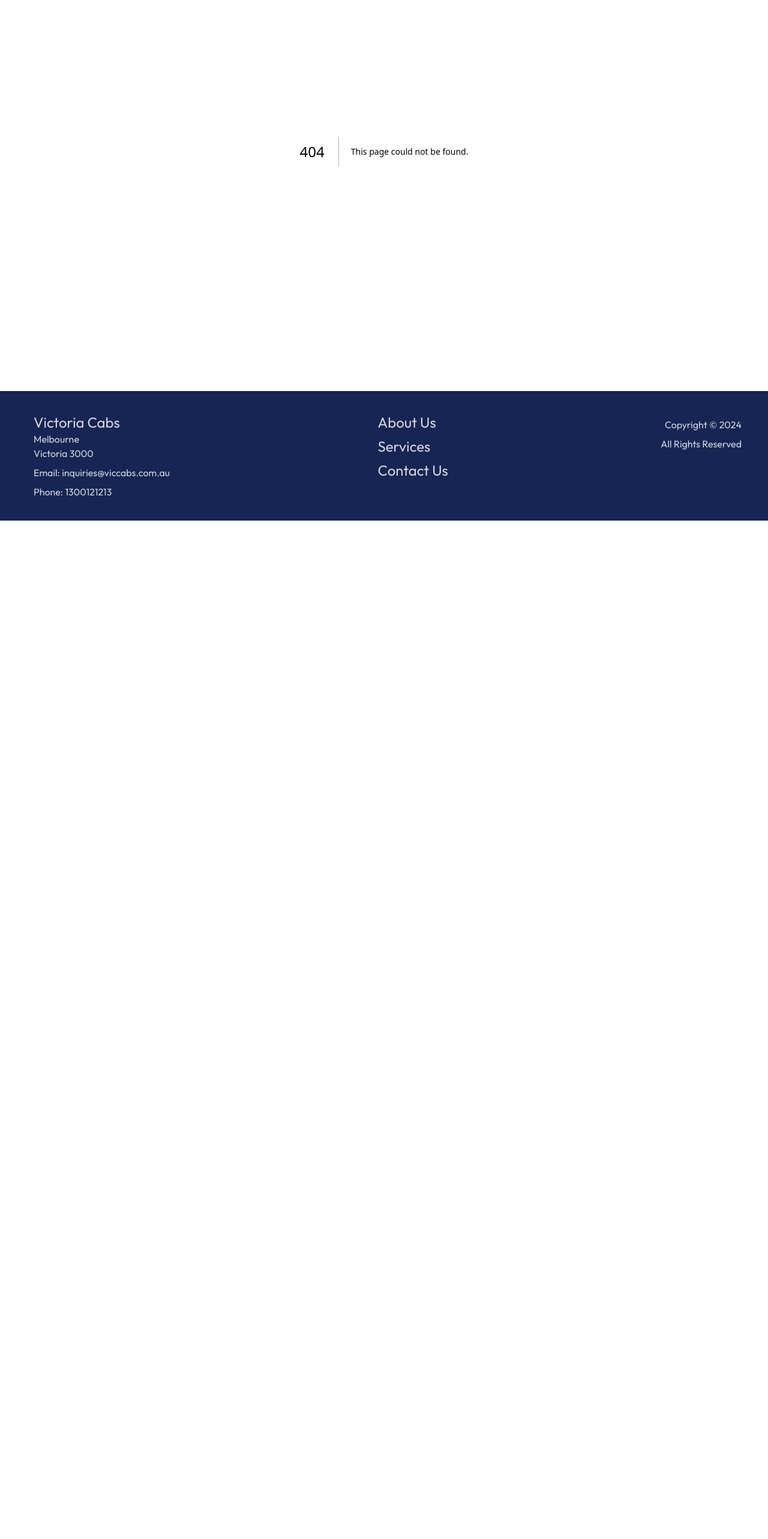
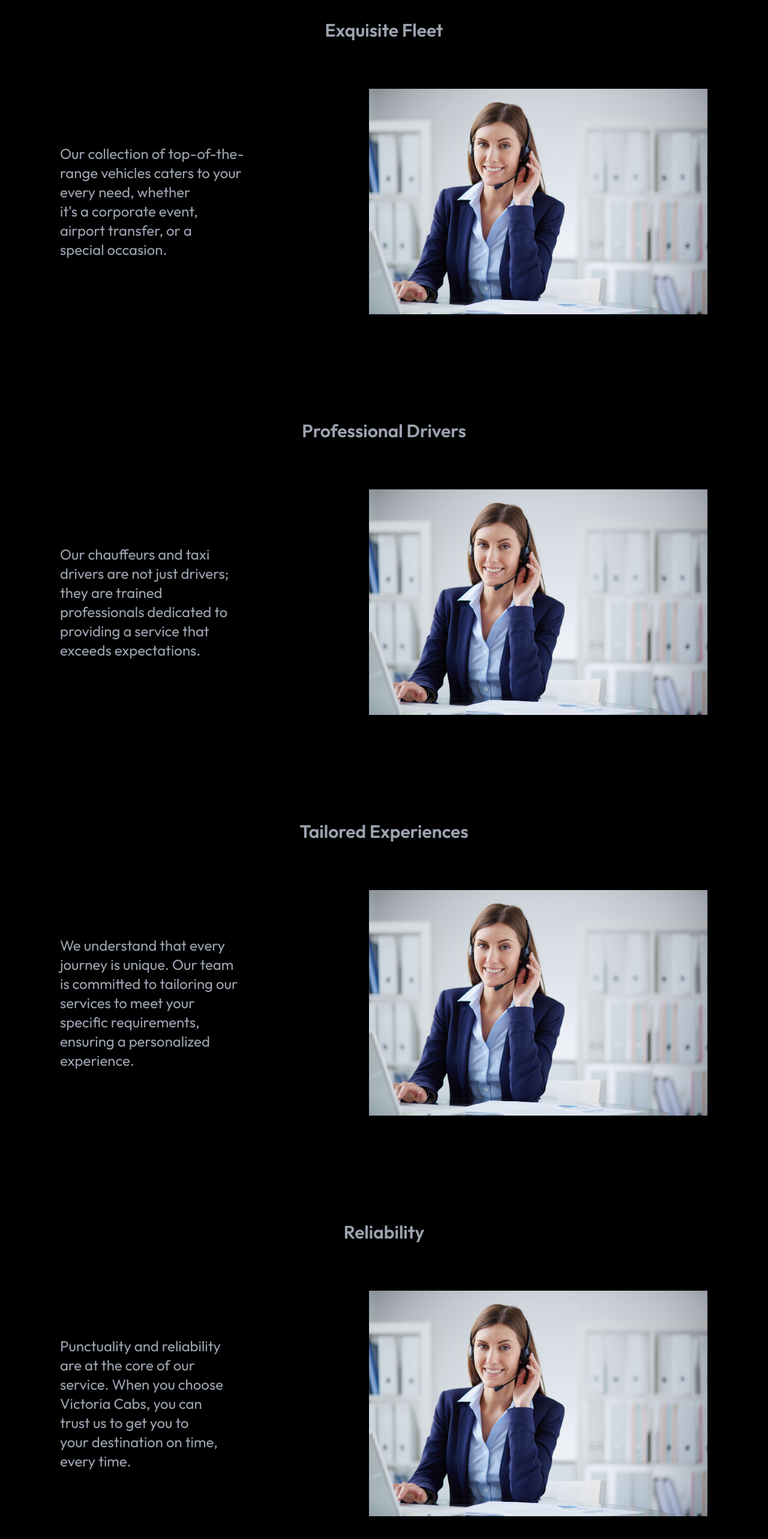
Before and after one commit to Dee1122020/viccabs, a Next.js app: page /pages/whyChoose in a window 1280 px wide. Before the commit this address had no page. Shown: the part 228-2794 px from the top of the page at 60% size. Before the commit the page ends 1096 px from the top, so only its background shows below. Built offline with nearby package versions, Linux system fonts and the light colour scheme.

Commit message:
Why Choose Us page completed

```diff
--- /dev/null
+++ b/app/pages/whyChoose/page.tsx
@@ -0,0 +1,111 @@
+import React from 'react'
+
+function WhyChoose() {
+  return (
+    <div className='bg-black text-gray-400 p-5'>
+        <section>
+            <h2 className='text-4xl font-bold text-center sm:text-5xl mb-6 py-6'>Why Choose Victoria Cabs</h2>
+        </section>
+
+        <section className='mb-10'>
+            <div className='flex flex-col px-10'>
+
+                <h3 className='text-3xl font-semibold py-10 text-center'>Exquisite Fleet</h3>
+
+                <div className='flex flex-row gap-40 items-center mt-10 mb-10'>
+                    <div className='w-1/3 items-center px-10'>
+                        <p className='text-1xl text-pretty sm:text-2xl'>
+                            Our collection of top-of-the-range vehicles caters to your every need, whether it's a corporate event, airport transfer, or a special occasion.
+                        </p>
+                    </div>
+
+                    <div className='w-1/2 items-center border-none rounded-sm px-2'>
+                        <img src="/callcenter.jpg" alt="Call Center" />
+                    </div>
+
+                </div>
+
+                <h3 className='text-3xl font-semibold py-10 text-center capitalize mt-24'>Professional drivers</h3>
+
+                <div className='flex flex-row gap-40 items-center mt-10 mb-10'>
+                    <div className='w-1/3 items-center px-10'>
+                        <p className='text-1xl text-pretty sm:text-2xl'>
+                        Our chauffeurs and taxi drivers are not just drivers; they are trained professionals dedicated to providing a service that exceeds expectations.
+                        </p>
+                    </div>
+
+                    <div className='w-1/2 items-center border-none rounded-sm px-2'>
+                        <img src="/callcenter.jpg" alt="Call Center" />
+                    </div>
+
+                </div>
+
+                <h3 className='text-3xl font-semibold py-10 text-center mt-24'>Tailored Experiences</h3>
+
+                <div className='flex flex-row gap-40 items-center mt-10 mb-10'>
+                    <div className='w-1/3 items-center px-10'>
+                        <p className='text-1xl text-pretty sm:text-2xl'>
+                        We understand that every journey is unique. Our team is committed to tailoring our services to meet your specific requirements, ensuring a personalized experience.
+                        </p>
+                    </div>
+
+                    <div className='w-1/2 items-center border-none rounded-sm px-2'>
+                        <img src="/callcenter.jpg" alt="Call Center" />
+                    </div>
+
+                </div>
+
+                <h3 className='text-3xl font-semibold py-10 text-center mt-24'>Reliability</h3>
+
+                <div className='flex flex-row gap-40 items-center mt-10 mb-10'>
+                    <div className='w-1/3 items-center px-10'>
+                        <p className='text-1xl text-pretty sm:text-2xl'>
+                        Punctuality and reliability are at the core of our service. When you choose Victoria Cabs, you can trust us to get you to your destination on time, every time.
+                        </p>
+                    </div>
+
+                    <div className='w-1/2 items-center border-none rounded-sm px-2'>
+                        <img src="/callcenter.jpg" alt="Call Center" />
+                    </div>
+
+                </div>
+
+                <h3 className='text-3xl font-semibold py-10 text-center mt-24'>Airport Excellence</h3>
+
+                <div className='flex flex-row gap-40 items-center mt-10 mb-10'>
+                    <div className='w-1/3 items-center px-10'>
+                        <p className='text-1xl text-pretty sm:text-2xl'>
+                        Trust us for reliable and stress-free airport transfers, ensuring you reach your destination on time.
+                        </p>
+                    </div>
+
+                    <div className='w-1/2 items-center border-none rounded-sm px-2'>
+                        <img src="/callcenter.jpg" alt="Call Center" />
+                    </div>
+
+                </div>
+
+                <h3 className='text-3xl font-semibold py-10 text-center mt-24'>Family-Friendly</h3>
+
+                <div className='flex flex-row gap-40 items-center mt-10 mb-10'>
+                    <div className='w-1/3 items-center px-10'>
+                        <p className='text-1xl text-pretty sm:text-2xl'>
+                        Our bigger SUVs cater to the needs of families, providing spacious and comfortable transportation.
+                        </p>
+                    </div>
+
+                    <div className='w-1/2 items-center border-none rounded-sm px-2'>
+                        <img src="/callcenter.jpg" alt="Call Center" />
+                    </div>
+
+                </div>
+
+
+            </div>
+
+        </section>
+    </div>
+  )
+}
+
+export default WhyChoose
--- a/components/Footer.tsx
+++ b/components/Footer.tsx
@@ -26,10 +26,12 @@ function Footer() {
 
           </address>
           <nav className="hidden md:flex flex-col gap-2 text-2xl" aria-label="footer">
-            <Link href="/pages/about" className='link cursor-pointer hover:opacity-40' >
-              About Us
+            <Link href="/" className='link cursor-pointer hover:opacity-40' >
+              Home
             </Link>
+            <Link href="/pages/about" className='link cursor-pointer hover:opacity-40' >About Us</Link>
             <Link href="/pages/services" className='link cursor-pointer hover:opacity-40' >Services</Link>
+            <Link href="/pages/whyChoose" className='link cursor-pointer hover:opacity-40' >Why Choose Us</Link>
             <Link href="/pages/contact" className='link cursor-pointer hover:opacity-40' >Contact Us</Link>
           </nav>
           <div className="flex flex-col sm:gap-2 m-2">
--- a/components/NavBar.tsx
+++ b/components/NavBar.tsx
@@ -20,6 +20,9 @@ function NavBar() {
                     <Link href="/pages/services" className='link cursor-pointer hover:opacity-40' >Services</Link>
                 </li>
                 <li>
+                    <Link href="/pages/whyChoose" className='link cursor-pointer hover:opacity-40' >Why Choose Us</Link>
+                </li>
+                <li>
                     <Link href="/pages/contact" className='link cursor-pointer hover:opacity-40' >Contact Us</Link>
                 </li>
             </ul>
```
